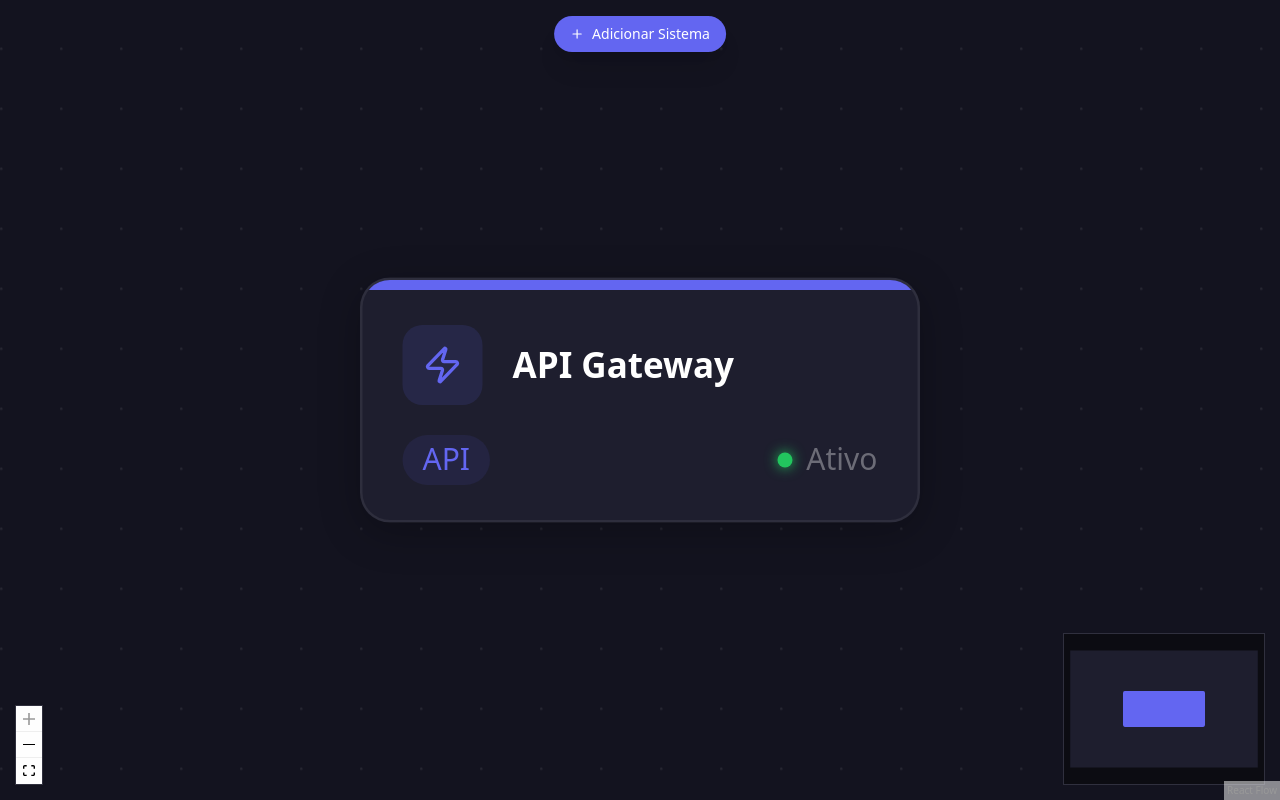
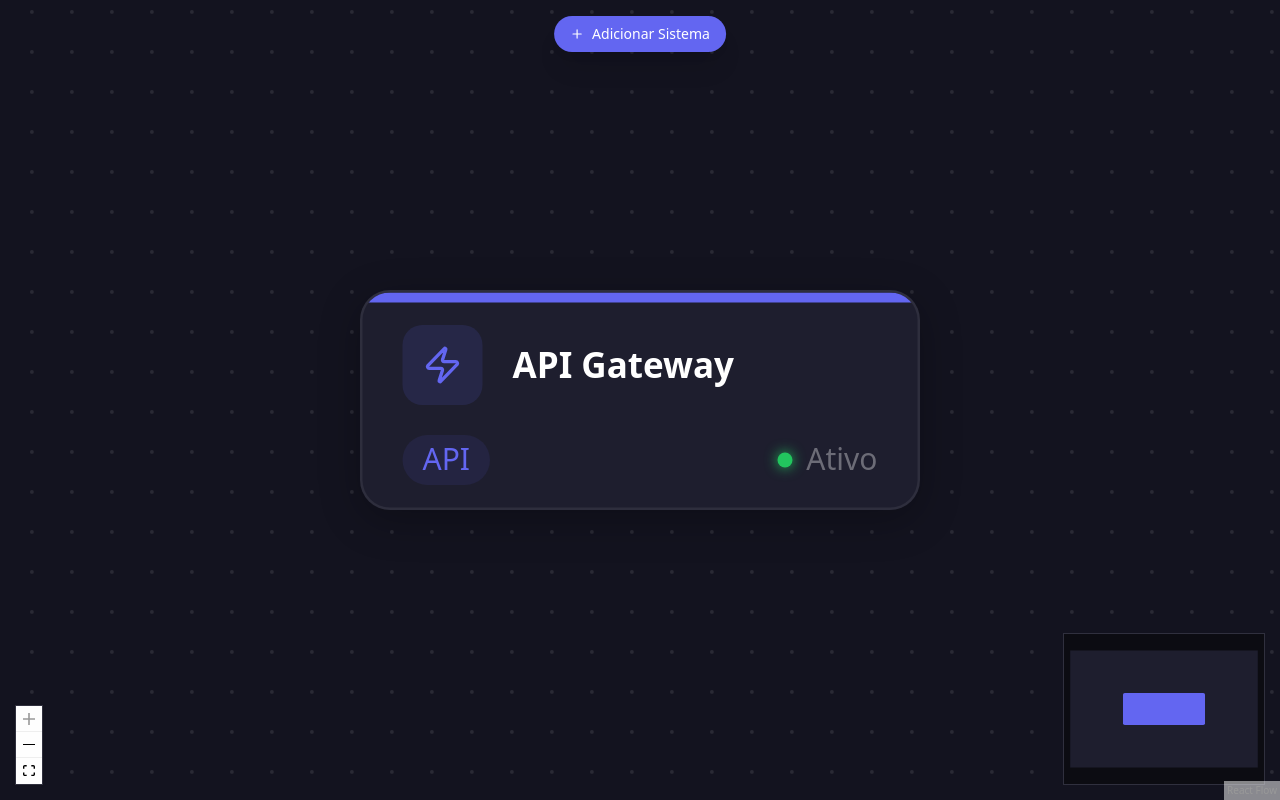
Before and after one commit to leobarayoyoyo1-creator/canva, a React (Vite) app: page / in a window 1280 px wide. Built offline with nearby package versions, Linux system fonts and the light colour scheme.

Commit message:
lines arrumadas, redimencionamento arrumado, escalas ajustadas, bugs vieram junto, mas vou arrumar no proximo commit

```diff
--- a/src/components/Canvas.jsx
+++ b/src/components/Canvas.jsx
@@ -1,4 +1,4 @@
-import { useCallback, useMemo } from 'react'
+import { useCallback, useMemo, useState } from 'react'
 import {
   ReactFlow,
   Background,
@@ -13,6 +13,7 @@ import { Plus } from 'lucide-react'
 import SystemNode from './SystemNode'
 import SystemEdge from './SystemEdge'
 import StickyNote from './StickyNote'
+import GuideLines from './GuideLines'
 import NodeModal from './NodeModal'
 import ContextMenu from './ContextMenu'
 import { useCanvasStore, CATEGORIES, PRIMARY_COLOR } from '../store/useCanvasStore'
@@ -25,6 +26,10 @@ const nodeTypes = {
 const edgeTypes = {
   system: SystemEdge,
 }
+
+const SNAP_GRID = 16
+// Threshold para ativar guia de alinhamento (em coordenadas de flow)
+const GUIDE_THRESHOLD = 6
 
 export default function Canvas() {
   const {
@@ -39,6 +44,8 @@ export default function Canvas() {
 
   const { getNode, screenToFlowPosition } = useReactFlow()
 
+  const [guides, setGuides] = useState([])
+
   // Injeta callbacks nos dados dos nodes sem serializar funções no estado
   const nodesWithCallbacks = useMemo(
     () =>
@@ -51,7 +58,7 @@ export default function Canvas() {
               onAddNear: () => {
                 const node = getNode(n.id)
                 const pos = node
-                  ? { x: node.position.x + 260, y: node.position.y }
+                  ? { x: node.position.x + (node.measured?.width ?? 224) + 48, y: node.position.y }
                   : null
                 openAddModal(pos, n.id)
               },
@@ -69,7 +76,6 @@ export default function Canvas() {
     [nodes, getNode, openAddModal, updateStickyNote]
   )
 
-  // Injeta updateEdge nos dados das arestas
   const edgesWithCallbacks = useMemo(
     () => edges.map((e) => ({
       ...e,
@@ -77,6 +83,63 @@ export default function Canvas() {
     })),
     [edges, updateEdge]
   )
+
+  // Detecta alinhamento durante drag e gera guias visuais
+  const onNodeDrag = useCallback((_, draggingNode) => {
+    if (draggingNode.type !== 'systemNode') return
+
+    const others = nodes.filter(
+      (n) => n.id !== draggingNode.id && n.type === 'systemNode'
+    )
+
+    const dw = draggingNode.measured?.width  ?? 224
+    const dh = draggingNode.measured?.height ?? 80
+    const dx = draggingNode.position.x
+    const dy = draggingNode.position.y
+
+    const newGuides = []
+
+    const addGuide = (type, position) => {
+      if (!newGuides.find((g) => g.type === type && g.position === position)) {
+        newGuides.push({ type, position })
+      }
+    }
+
+    for (const other of others) {
+      const ow = other.measured?.width  ?? 224
+      const oh = other.measured?.height ?? 80
+      const ox = other.position.x
+      const oy = other.position.y
+
+      // Alinhamento vertical (guias na horizontal — topo, centro, base)
+      const yAlignments = [
+        [dy,          oy],            // topo com topo
+        [dy + dh,     oy + oh],       // base com base
+        [dy + dh / 2, oy + oh / 2],   // centro com centro
+        [dy,          oy + oh],       // topo com base
+        [dy + dh,     oy],            // base com topo
+      ]
+      for (const [a, b] of yAlignments) {
+        if (Math.abs(a - b) <= GUIDE_THRESHOLD) addGuide('horizontal', b)
+      }
+
+      // Alinhamento horizontal (guias na vertical — esquerda, centro, direita)
+      const xAlignments = [
+        [dx,          ox],            // esquerda com esquerda
+        [dx + dw,     ox + ow],       // direita com direita
+        [dx + dw / 2, ox + ow / 2],   // centro com centro
+        [dx,          ox + ow],       // esquerda com direita
+        [dx + dw,     ox],            // direita com esquerda
+      ]
+      for (const [a, b] of xAlignments) {
+        if (Math.abs(a - b) <= GUIDE_THRESHOLD) addGuide('vertical', b)
+      }
+    }
+
+    setGuides(newGuides)
+  }, [nodes])
+
+  const onNodeDragStop = useCallback(() => setGuides([]), [])
 
   const onPaneContextMenu = useCallback(
     (e) => {
@@ -99,7 +162,7 @@ export default function Canvas() {
   const modalNode = modal.nodeId ? nodes.find((n) => n.id === modal.nodeId) : null
 
   return (
-    <div className="w-full h-full bg-[#13131f]" onClick={closeContextMenu}>
+    <div className="relative w-full h-full bg-[#13131f]" onClick={closeContextMenu}>
       <ReactFlow
         nodes={nodesWithCallbacks}
         edges={edgesWithCallbacks}
@@ -108,12 +171,16 @@ export default function Canvas() {
         onConnect={onConnect}
         nodeTypes={nodeTypes}
         edgeTypes={edgeTypes}
+        snapToGrid
+        snapGrid={[SNAP_GRID, SNAP_GRID]}
         connectionLineType={ConnectionLineType.SmoothStep}
         connectionLineStyle={{
           stroke: `${PRIMARY_COLOR}90`,
           strokeWidth: 2,
           strokeDasharray: '6 4',
         }}
+        onNodeDrag={onNodeDrag}
+        onNodeDragStop={onNodeDragStop}
         fitView
         fitViewOptions={{ padding: 0.4 }}
         minZoom={0.15}
@@ -128,9 +195,9 @@ export default function Canvas() {
       >
         <Background
           variant={BackgroundVariant.Dots}
-          gap={24}
-          size={1}
-          color="#ffffff15"
+          gap={SNAP_GRID}
+          size={1.5}
+          color="#ffffff18"
         />
 
         <Controls
@@ -158,6 +225,8 @@ export default function Canvas() {
           </button>
         </div>
       </ReactFlow>
+
+      <GuideLines guides={guides} />
 
       {contextMenu.open && (
         <ContextMenu
--- /dev/null
+++ b/src/components/GuideLines.jsx
@@ -0,0 +1,41 @@
+import { useViewport } from '@xyflow/react'
+import { PRIMARY_COLOR } from '../store/useCanvasStore'
+
+export default function GuideLines({ guides }) {
+  const { x: panX, y: panY, zoom } = useViewport()
+
+  if (!guides.length) return null
+
+  return (
+    <div className="absolute inset-0 pointer-events-none overflow-hidden" style={{ zIndex: 15 }}>
+      {guides.map((guide, i) => {
+        if (guide.type === 'vertical') {
+          const screenX = Math.round(guide.position * zoom + panX)
+          return (
+            <div
+              key={i}
+              className="absolute top-0 bottom-0"
+              style={{
+                left: screenX,
+                width: 1,
+                background: `linear-gradient(to bottom, transparent 0%, ${PRIMARY_COLOR}cc 8%, ${PRIMARY_COLOR}cc 92%, transparent 100%)`,
+              }}
+            />
+          )
+        }
+        const screenY = Math.round(guide.position * zoom + panY)
+        return (
+          <div
+            key={i}
+            className="absolute left-0 right-0"
+            style={{
+              top: screenY,
+              height: 1,
+              background: `linear-gradient(to right, transparent 0%, ${PRIMARY_COLOR}cc 8%, ${PRIMARY_COLOR}cc 92%, transparent 100%)`,
+            }}
+          />
+        )
+      })}
+    </div>
+  )
+}
--- a/src/components/SystemNode.jsx
+++ b/src/components/SystemNode.jsx
@@ -1,5 +1,5 @@
 import { useState } from 'react'
-import { Handle, Position } from '@xyflow/react'
+import { Handle, Position, NodeResizer } from '@xyflow/react'
 import { Zap, Database, Layers, Server, Box, Plus } from 'lucide-react'
 import { CATEGORIES, STATUSES, PRIMARY_COLOR } from '../store/useCanvasStore'
 
@@ -11,82 +11,93 @@ const CATEGORY_ICONS = {
   other:    Box,
 }
 
-// Área de clique invisível maior que o visual, para facilitar arrastar a conexão
-function ConnectionHandle({ type, position, color, visible }) {
-  return (
-    <div className="relative" style={{ position: 'absolute', ...HANDLE_ANCHOR[position] }}>
-      {/* Hit area invisível e grande */}
-      <Handle
-        type={type}
-        position={position}
-        style={{
-          width: 28,
-          height: 28,
-          background: 'transparent',
-          border: 'none',
-          opacity: 0,
-          position: 'absolute',
-          top: '50%',
-          left: '50%',
-          transform: 'translate(-50%, -50%)',
-          zIndex: 10,
-          cursor: 'crosshair',
-        }}
-      />
-      {/* Visual do handle */}
-      <div
-        style={{
-          width: 14,
-          height: 14,
-          borderRadius: '50%',
-          background: '#13131f',
-          border: `2.5px solid ${color}`,
-          boxShadow: visible ? `0 0 0 3px ${color}25, 0 0 10px ${color}50` : 'none',
-          opacity: visible ? 1 : 0,
-          transform: `scale(${visible ? 1 : 0.4})`,
-          transition: 'all 0.2s cubic-bezier(0.34, 1.56, 0.64, 1)',
-          pointerEvents: 'none',
-        }}
-      />
-    </div>
-  )
-}
+const BASE_WIDTH  = 224
+const BASE_HEIGHT = 88
 
-// Posicionamento dos handles nas bordas do node
-const HANDLE_ANCHOR = {
-  [Position.Left]:  { left: -7,  top: '50%', transform: 'translateY(-50%)' },
-  [Position.Right]: { right: -7, top: '50%', transform: 'translateY(-50%)' },
-}
-
-export default function SystemNode({ data }) {
+export default function SystemNode({ data, selected, width }) {
   const [hovered, setHovered] = useState(false)
 
   const category = CATEGORIES[data.category] ?? CATEGORIES.other
   const status   = STATUSES[data.status]    ?? STATUSES.unknown
   const Icon     = CATEGORY_ICONS[data.category] ?? Box
 
+  const scale = (width ?? BASE_WIDTH) / BASE_WIDTH
+
+  // Remove transform here — React Flow's CSS positions handles via translate(-50%,-50%)
+  // and any inline transform would override that, causing misalignment after resize
+  const handleStyle = {
+    width: 20,
+    height: 20,
+    background: '#1e1e2e',
+    border: `2.5px solid ${category.color}`,
+    opacity: hovered ? 1 : 0,
+    transition: 'opacity 0.18s, box-shadow 0.18s',
+    boxShadow: hovered ? `0 0 0 4px ${category.color}20, 0 0 12px ${category.color}50` : 'none',
+    cursor: 'crosshair',
+  }
+
   return (
     <div
-      className="relative"
+      className="relative w-full h-full"
       onMouseEnter={() => setHovered(true)}
       onMouseLeave={() => setHovered(false)}
     >
-      <ConnectionHandle type="target" position={Position.Left}  color={category.color} visible={hovered} />
-      <ConnectionHandle type="source" position={Position.Right} color={category.color} visible={hovered} />
+      <NodeResizer
+        isVisible={selected}
+        keepAspectRatio
+        minWidth={160}
+        minHeight={Math.round(BASE_HEIGHT * (160 / BASE_WIDTH))}
+        lineStyle={{
+          borderColor: `${PRIMARY_COLOR}60`,
+          borderStyle: 'dashed',
+          borderWidth: 1,
+        }}
+        handleStyle={{
+          width: 9,
+          height: 9,
+          borderRadius: 3,
+          background: PRIMARY_COLOR,
+          border: '2px solid #13131f',
+        }}
+      />
 
+      <Handle type="target" position={Position.Left}  style={handleStyle} />
+      <Handle type="source" position={Position.Right} style={handleStyle} />
+
+      {/* Inner content rendered at BASE dimensions and scaled via CSS transform.
+          pointerEvents:none so mouse events reach the outer div for hover tracking. */}
       <div
-        className="w-56 rounded-xl overflow-hidden border transition-all duration-150"
         style={{
-          borderColor: hovered ? `${category.color}80` : 'rgba(255,255,255,0.07)',
-          background: '#1e1e2e',
-          boxShadow: hovered
-            ? `0 0 0 1px ${category.color}30, 0 8px 32px #00000060`
-            : '0 4px 16px #00000040',
+          position: 'absolute',
+          top: 0,
+          left: 0,
+          width: BASE_WIDTH,
+          height: BASE_HEIGHT,
+          transformOrigin: 'top left',
+          transform: `scale(${scale})`,
+          pointerEvents: 'none',
         }}
       >
-        <div className="h-1" style={{ background: category.color }} />
+        <div
+          className="rounded-xl overflow-hidden border flex flex-col"
+          style={{
+            width: '100%',
+            height: '100%',
+            borderColor: selected
+              ? `${category.color}90`
+              : hovered
+              ? `${category.color}60`
+              : 'rgba(255,255,255,0.07)',
+            background: '#1e1e2e',
+            boxShadow: hovered || selected
+              ? `0 0 0 1px ${category.color}20, 0 10px 36px #00000065`
+              : '0 4px 16px #00000040',
+            transition: 'border-color 0.15s, box-shadow 0.15s',
+          }}
+        >
+          <div className="shrink-0 h-1" style={{ background: category.color }} />
 
-        <div className="px-4 py-3.5 flex flex-col gap-3">
+          <div className="flex-1 px-4 py-3.5 flex flex-col justify-center gap-3 min-h-0">
             <div className="flex items-center gap-3">
               <div
                 className="w-8 h-8 rounded-lg flex items-center justify-center shrink-0"
@@ -109,7 +120,7 @@ export default function SystemNode({ data }) {
 
               <div className="flex items-center gap-1.5">
                 <span
-                className="w-1.5 h-1.5 rounded-full"
+                  className="w-1.5 h-1.5 rounded-full shrink-0"
                   style={{ background: status.color, boxShadow: `0 0 5px ${status.color}` }}
                 />
                 <span className="text-xs text-white/35">{status.label}</span>
@@ -117,8 +128,9 @@ export default function SystemNode({ data }) {
             </div>
           </div>
         </div>
+      </div>
 
-      {/* Botão + para adicionar node conectado — separado do handle por distância suficiente */}
+      {/* + button: outside the scaled content, sized and positioned proportionally */}
       <button
         onClick={(e) => {
           e.stopPropagation()
@@ -126,10 +138,10 @@ export default function SystemNode({ data }) {
         }}
         className="absolute top-1/2 flex items-center justify-center rounded-full text-white shadow-xl transition-all duration-200"
         style={{
-          width: 24,
-          height: 24,
-          right: -46,
-          transform: `translateY(-50%) scale(${hovered ? 1 : 0.5})`,
+          width: 24 * scale,
+          height: 24 * scale,
+          right: -42 * scale,
+          transform: 'translateY(-50%)',
           background: PRIMARY_COLOR,
           opacity: hovered ? 1 : 0,
           pointerEvents: hovered ? 'auto' : 'none',
@@ -137,7 +149,7 @@ export default function SystemNode({ data }) {
         }}
         title="Adicionar sistema conectado"
       >
-        <Plus size={13} />
+        <Plus size={13 * scale} />
       </button>
     </div>
   )
--- a/src/store/useCanvasStore.js
+++ b/src/store/useCanvasStore.js
@@ -23,11 +23,15 @@ const EDGE_STYLE = {
   markerEnd: { type: MarkerType.ArrowClosed, color: PRIMARY_COLOR },
 }
 
+const DEFAULT_NODE_WIDTH  = 224
+const DEFAULT_NODE_HEIGHT = 88
+
 const INITIAL_NODES = [
   {
     id: '1',
     type: 'systemNode',
     position: { x: 300, y: 200 },
+    style: { width: DEFAULT_NODE_WIDTH, height: DEFAULT_NODE_HEIGHT },
     data: { name: 'API Gateway', category: 'api', status: 'active' },
   },
 ]
@@ -38,7 +42,12 @@ function loadFromStorage() {
     const edges = localStorage.getItem('canvas-edges')
     const parsedEdges = edges ? JSON.parse(edges) : []
     return {
-      nodes: nodes ? JSON.parse(nodes) : INITIAL_NODES,
+      nodes: nodes
+        ? JSON.parse(nodes).map((n) => ({
+            ...n,
+            style: { width: DEFAULT_NODE_WIDTH, height: DEFAULT_NODE_HEIGHT, ...n.style },
+          }))
+        : INITIAL_NODES,
       // migra edges antigas para o tipo customizado
       edges: parsedEdges.map((e) => ({
         ...e,
@@ -119,6 +128,7 @@ export function useCanvasStore() {
       id: newId,
       type: 'systemNode',
       position: position ?? { x: 200 + Math.random() * 200, y: 200 + Math.random() * 200 },
+      style: { width: DEFAULT_NODE_WIDTH, height: DEFAULT_NODE_HEIGHT },
       data: { name, category, status },
     }
     setNodes((nds) => [...nds, newNode])
```
Lines whose indentation alone changed are shown as unchanged.
